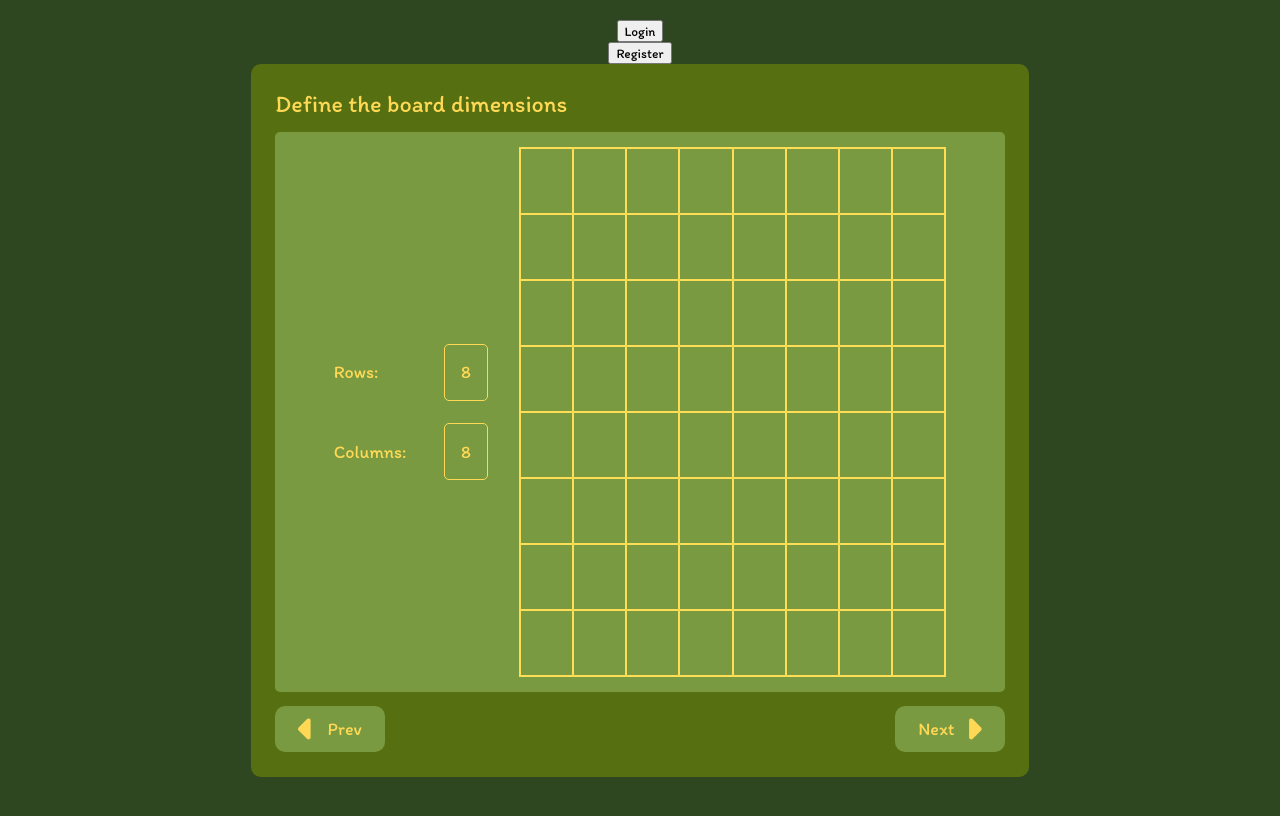
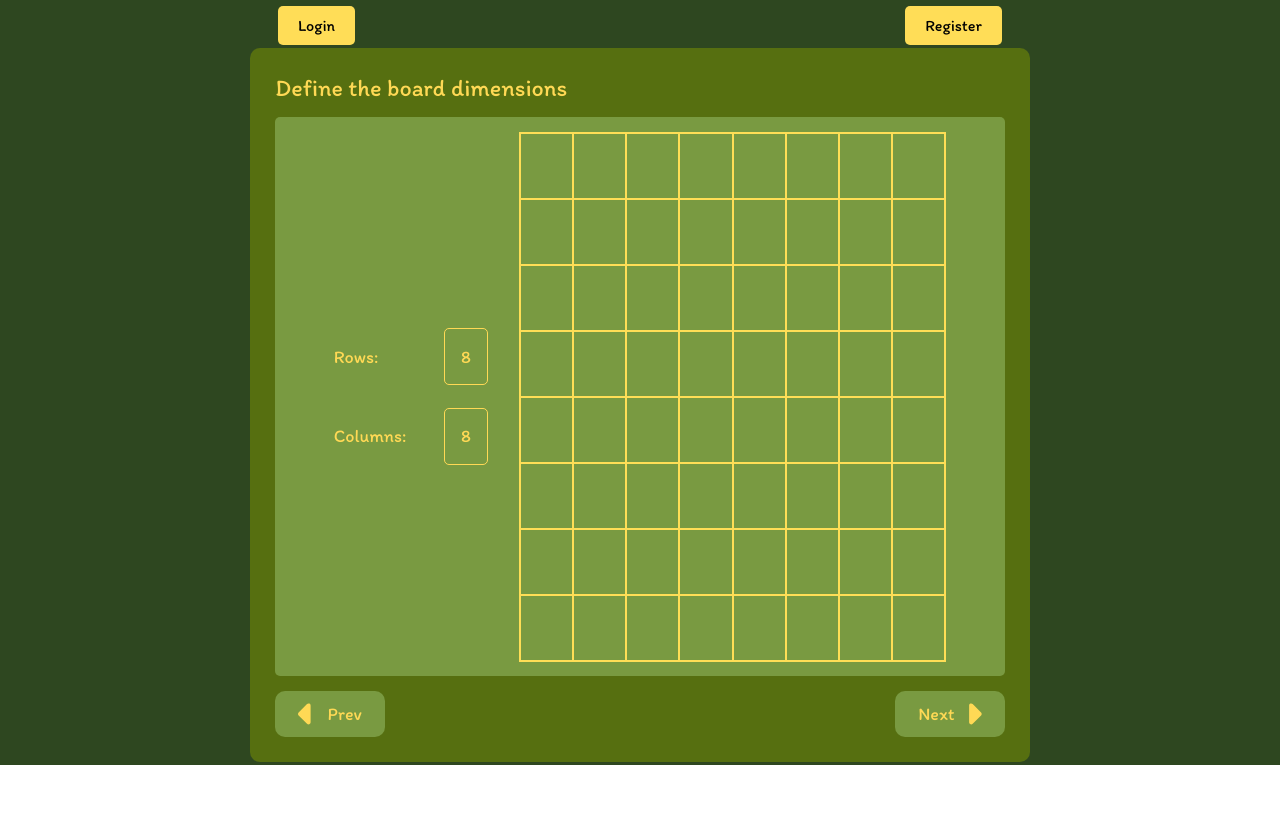
Before and after one commit to danylo-gavrylovskyi/ChessCraftWeb, a React (Create React App) app in the folder frontend/: page /board-dimensions in a window 1280 px wide. Shown: the top 816 px of the page. Built offline with nearby package versions, Linux system fonts and the light colour scheme.

Commit message:
styling: authorization

```diff
--- a/frontend/src/App.css
+++ b/frontend/src/App.css
@@ -8,10 +8,41 @@ button {
 
 .App {
   display: flex;
+  padding: 3px;
   flex-direction: column;
   align-items: center;
   background-color: #2e4720;
-  min-height: 100vh;
-  padding: 20px;
+  min-height: 90vh;
   font-family: "Itim", cursive;
 }
+
+.header {
+  width: 100%;
+  flex: 1;
+  padding: 3px 0;
+  display: flex;
+  justify-content: center;
+  justify-content: space-around;
+}
+
+.auth-button {
+  background-color: #ffdd57;
+  border: none;
+  border-radius: 5px;
+  padding: 10px 20px;
+  font-size: 16px;
+  cursor: pointer;
+  transition: background-color 0.3s;
+}
+
+.auth-button:hover {
+  background-color: #ffcc33;
+}
+
+.main-content {
+  width: 100%;
+  flex: 10;
+  display: flex;
+  justify-content: center;
+  align-items: center;
+}
--- a/frontend/src/App.tsx
+++ b/frontend/src/App.tsx
@@ -4,7 +4,7 @@ import GameSelection from "./components/GameSelection/GameSelection";
 import BoardDimensions from "./components/BoardDimensions/BoardDimensions";
 import ChessPieceCreation from "./components/ChessPieceCreation/ChessPieceCreation";
 import { GamesetProvider } from "./GamesetContext";
-import Popup from "./components/Popup/Popup";
+import Popup from "./components/AuthPopup/AuthPopup";
 import "./App.css";
 
 const App: React.FC = () => {
@@ -18,9 +18,16 @@ const App: React.FC = () => {
     <GamesetProvider>
       <BrowserRouter>
         <div className="App">
-          <button onClick={showLoginPopup}>Login</button>
-          <button onClick={showRegisterPopup}>Register</button>
+          <header className="header">
+            <button className="auth-button" onClick={showLoginPopup}>
+              Login
+            </button>
+            <button className="auth-button" onClick={showRegisterPopup}>
+              Register
+            </button>
+          </header>
           {popupType && <Popup type={popupType} onClose={closePopup} />}
+          <main className="main-content">
             <Routes>
               <Route path="/" element={<GameSelection />} />
               <Route path="/board-dimensions" element={<BoardDimensions />} />
@@ -29,6 +36,7 @@ const App: React.FC = () => {
                 element={<ChessPieceCreation />}
               />
             </Routes>
+          </main>
         </div>
       </BrowserRouter>
     </GamesetProvider>
--- /dev/null
+++ b/frontend/src/components/AuthPopup/AuthPopup.module.css
@@ -0,0 +1,54 @@
+:root {
+  --primary-color: #566f10;
+  --secondary-color: #799a41;
+  --ternary-color: #889a41;
+  --highlight-color: #ffd955;
+  --text-color: var(--highlight-color);
+}
+
+.overlay {
+  position: fixed;
+  top: 0;
+  left: 0;
+  width: 100%;
+  height: 100%;
+  background: rgba(0, 0, 0, 0.5);
+  display: flex;
+  justify-content: center;
+  align-items: center;
+  z-index: 1000;
+  backdrop-filter: blur(5px); /* Adding blur effect */
+}
+
+.popup {
+  background: var(--secondary-color);
+  padding: 20px;
+  border-radius: 8px;
+  box-shadow: 0 0 10px rgba(0, 0, 0, 0.1);
+  width: 300px;
+  color: var(--text-color);
+}
+
+.popup input {
+  display: block;
+  width: 90%;
+  padding: 8px;
+  margin-bottom: 10px;
+  border: 1px solid var(--ternary-color);
+  border-radius: 4px;
+}
+
+.popup button {
+  padding: 10px 20px;
+  background: var(--primary-color);
+  color: white;
+  border: none;
+  cursor: pointer;
+  border-radius: 4px;
+  margin-right: 10px;
+  transition: background 0.3s;
+}
+
+.popup button:hover {
+  background: var(--highlight-color);
+}
--- a/frontend/src/components/Popup/Popup.tsx
+++ b/frontend/src/components/AuthPopup/AuthPopup.tsx
@@ -1,5 +1,5 @@
 import React, { useState } from "react";
-import "./Popup.module.css";
+import styles from "./AuthPopup.module.css";
 
 interface PopupProps {
   type: "login" | "register";
@@ -46,7 +46,8 @@ const Popup: React.FC<PopupProps> = ({ type, onClose }) => {
   };
 
   return (
-    <div className="popup active">
+    <div className={styles.overlay}>
+      <div className={styles.popup}>
         <h2>{type === "login" ? "Login" : "Register"}</h2>
         <input
           type="text"
@@ -65,6 +66,7 @@ const Popup: React.FC<PopupProps> = ({ type, onClose }) => {
         </button>
         <button onClick={onClose}>Close</button>
       </div>
+    </div>
   );
 };
 
--- a/frontend/src/components/ChessPieceCreation/ChessPieceCreation.module.css
+++ b/frontend/src/components/ChessPieceCreation/ChessPieceCreation.module.css
@@ -186,8 +186,8 @@ label {
 .svgPlaceholder {
   width: 100%;
   height: 100%;
-  padding: 20% 0;
   display: flex;
+  margin: 10%;
   flex: 10;
   align-items: center;
   justify-content: center;
--- a/frontend/src/components/GameSelection/GameSelection.module.css
+++ b/frontend/src/components/GameSelection/GameSelection.module.css
@@ -16,7 +16,7 @@
     display: flex;
     flex-direction: row;
     justify-content: space-between;
-    height: 80dvh;
+    height: 74dvh;
     width: 100%;
 }
 
--- a/frontend/src/components/Popup/Popup.module.css
+++ /dev/null
@@ -1,29 +0,0 @@
-.popup {
-  display: none;
-  position: fixed;
-  left: 50%;
-  top: 50%;
-  transform: translate(-50%, -50%);
-  padding: 20px;
-  background: white;
-  border: 1px solid #ccc;
-  box-shadow: 0 0 10px rgba(0, 0, 0, 0.1);
-  z-index: 1000;
-}
-.popup.active {
-  display: block;
-}
-.popup input {
-  display: block;
-  width: 100%;
-  padding: 8px;
-  margin-bottom: 10px;
-}
-.popup button {
-  padding: 10px 20px;
-  background: #007bff;
-  color: white;
-  border: none;
-  cursor: pointer;
-  margin-right: 10px;
-}
```
Lines whose indentation alone changed are shown as unchanged.
